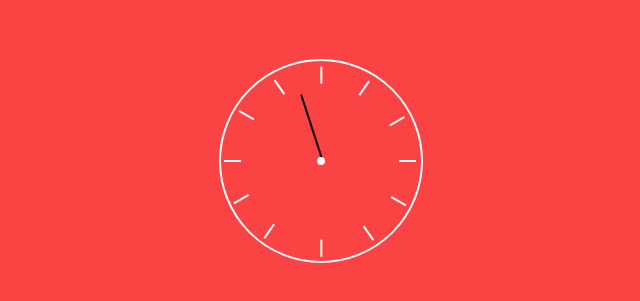
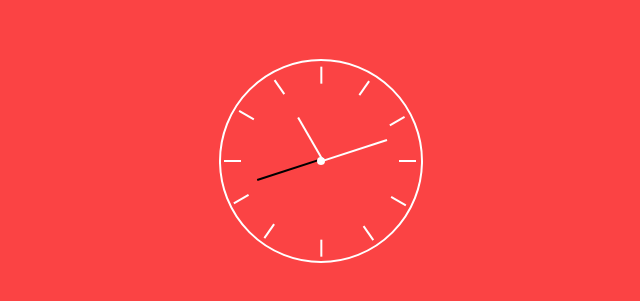
Before and after one commit to ifdan/beginnerJSProjects, a website: page analogClock.html in a window 1280 px wide. Shown: the part 91-392 px from the top of the page, without its empty margins (319-959 px from the left). Drawn offline with Linux system fonts and the light colour scheme.

Commit message:
finished build

```diff
--- a/analogClock.html
+++ b/analogClock.html
@@ -25,16 +25,35 @@
       position: absolute;
       width: 4px;
       height: 4px;
-      z-index: 1;
+      z-index: 2;
+    }
+
+    .analog-line-hours {
+      background-color: #fff;
+      position: absolute;
+      left: 99px;
+      height: 2px;
+      width: 50px;
+      transform-origin: 3% 0%;
     }
 
     .analog-line-minutes {
-      background: #000;
+      background-color: #fff;
       position: absolute;
       left: 99px;
       height: 2px;
       width: 70px;
-      transform-origin: 2% 2%;
+      transform-origin: 3% 0%;
+    }
+
+    .analog-line-seconds {
+      background-color: #000;
+      position: absolute;
+      left: 99px;
+      height: 2px;
+      width: 70px;
+      transform-origin: 3% 0%;
+      z-index: 1;
     }
 
     .analog-clock-line {
@@ -131,7 +150,9 @@
         <div class="analog-clock-line analog-line-ten"></div>
         <div class="analog-clock-line analog-line-eleven"></div>
         <div class="analog-clock-line analog-line-twelve"></div>
+        <div class="analog-line-seconds"></div>
         <div class="analog-line-minutes"></div>
+        <div class="analog-line-hours"></div>
       </div>
   </div>
   <script>
@@ -140,9 +161,15 @@
       const hours = today.getHours();
       const minutes = today.getMinutes();
       const seconds = today.getSeconds();
+      const secondsLine = document.querySelector('.analog-line-seconds');
       const minutesLine = document.querySelector('.analog-line-minutes');
-      let rotateLine = seconds * 6;
-      minutesLine.style.rotate = (`${rotateLine}deg`);
+      const hoursLine = document.querySelector('.analog-line-hours');
+      let rotateLineSeconds = (seconds * 6) - 90;
+      let rotateLineMinutes = (minutes * 6) - 90;
+      let rotateLineHours = (hours * 30) - 90;
+      secondsLine.style.rotate = (`${rotateLineSeconds}deg`);
+      minutesLine.style.rotate = (`${rotateLineMinutes}deg`);
+      hoursLine.style.rotate = (`${rotateLineHours}deg`);
     }
     let clock = setInterval(getTime, 1000);
   </script>
```
